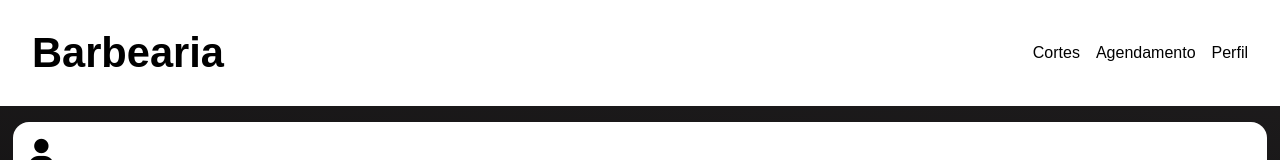
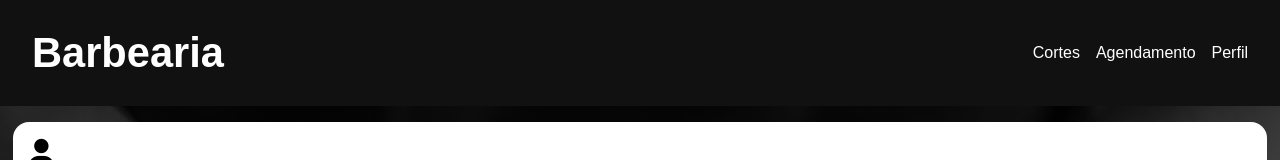
Before and after one commit to Pedro-Rocha-Araujo/barber-manager, a React (Create React App) app in the folder frontend/: page /perfil in a window 1280 px wide. Shown: the top 160 px of the page. Built offline with nearby package versions, Linux system fonts and the light colour scheme; no server answers; sample sign-in values are in the browser's storage.

Commit message:
Adicionei uma imagem e um degradê ao background

```diff
--- a/frontend/src/index.css
+++ b/frontend/src/index.css
@@ -6,13 +6,19 @@
 }
 
 body {
-  background: linear-gradient(4deg,rgba(0, 0, 0, 1) 0%, rgb(32, 30, 31) 100%);
+  background: linear-gradient(rgba(0, 0, 0, 0.8), rgba(0, 0, 0, 0.6)), url('../public/background.jpg');
+  background-size: cover;
+  background-position: center;
   min-height: 100dvh;
 }
 
+button:hover {
+  cursor: pointer;
+}
+
 header {
-  background-color: #fff;
-  color: #000;
+  background-color: #111;
+  color: #fff;
   display: flex;
   align-items: center;
   justify-content: space-between;
@@ -31,7 +37,7 @@ header ul {
 }
 
 header a {
-  color: #000;
+  color: #fff;
   text-decoration: none;
 }
 
```
Also changed, not shown: frontend/public/background.jpg (added).
